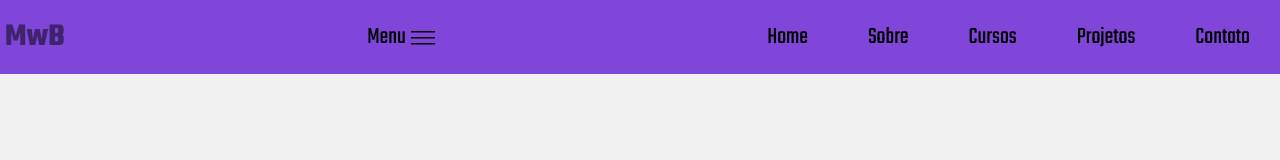
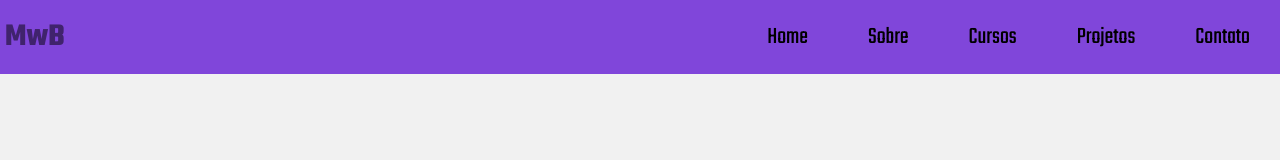
Before and after one commit to Marcio-Brust/Portfolio-new, a React (Vite) app: page / in a window 1280 px wide. Shown: the top 160 px of the page. Built offline with nearby package versions, Linux system fonts and the light colour scheme.

Commit message:
menumobile

```diff
--- a/src/Context/MenuContext/MenuContext.tsx
+++ b/src/Context/MenuContext/MenuContext.tsx
@@ -1,6 +1,7 @@
 import { ReactNode, useState } from "react";
 
 import { createContext } from "react";
+import useMedia from "../../Hooks/useMedia";
 
 type MenuContextTypes = {
   isVisible: boolean;
@@ -26,7 +27,6 @@ export const MenuContextProvider = ({ children }: MenuProps) => {
   function handleClick() {
     setIsVisible(!isVisible);
   }
-  console.log(isVisible);
 
   return (
     <MenuContext.Provider value={{ isVisible, handleClick }}>
--- /dev/null
+++ b/src/Hooks/useMedia.tsx
@@ -0,0 +1,21 @@
+import { useEffect, useState } from "react";
+
+const useMedia = (media: string) => {
+  const [match, setMatch] = useState<boolean | null>(null);
+
+  useEffect(() => {
+    function changeMatch() {
+      const { matches } = window.matchMedia(media);
+      setMatch(matches);
+    }
+    changeMatch();
+    window.addEventListener("resize", changeMatch);
+
+    return () => {
+      window.removeEventListener("resize", changeMatch);
+    };
+  }, [media]);
+
+  return match;
+};
+export default useMedia;
--- a/src/components/Header/ButtonMobile/Button.style.tsx
+++ b/src/components/Header/ButtonMobile/Button.style.tsx
@@ -6,8 +6,11 @@ export const ButtonStyle = styled.button`
   align-items: center;
   gap: 5px;
   border: none;
-  background: none;
+  margin-right: 20px;
+  border-radius: 5px;
+  background: ${({ theme }) => theme.colors.secundary};
   cursor: pointer;
   font-size: ${({ theme }) => theme.size.p.m};
   font-family: ${({ theme }) => theme.fontFamily.primary};
+  z-index: 100;
 `;
--- a/src/components/Header/ButtonMobile/ButtonMobile.tsx
+++ b/src/components/Header/ButtonMobile/ButtonMobile.tsx
@@ -2,6 +2,7 @@ import { VscMenu, VscChromeClose } from "react-icons/vsc";
 import { ButtonStyle } from "./Button.style";
 import { useContext, MouseEventHandler } from "react";
 import { MenuContext } from "../../../Context/MenuContext/MenuContext";
+import useMedia from "../../../Hooks/useMedia";
 
 type ButtonProps = {
   text: string;
@@ -10,9 +11,13 @@ type ButtonProps = {
 
 export const ButtonMobile = ({ text }: ButtonProps) => {
   const { handleClick, isVisible } = useContext(MenuContext);
+  const mobile = useMedia("(max-width: 50rem)");
 
   return (
-    <ButtonStyle onClick={handleClick}>
+    <ButtonStyle
+      style={{ display: mobile ? "flex" : "none" }}
+      onClick={handleClick}
+    >
       {text}
       {isVisible ? <VscChromeClose /> : <VscMenu />}
     </ButtonStyle>
--- a/src/components/Header/Link/Link.style.tsx
+++ b/src/components/Header/Link/Link.style.tsx
@@ -6,7 +6,7 @@ export const LinkStyle = styled.a`
   color: initial;
   padding: 20px 30px;
 
-  /*   &:hover {
+  &:hover {
     background: ${({ theme }) => theme.colors.secundary};
-  } */
+  }
 `;
--- a/src/components/Header/Link/Link.tsx
+++ b/src/components/Header/Link/Link.tsx
@@ -5,6 +5,8 @@ type LinkPorps = {
   text: string;
 };
 
+
+
 export const Link = ({ text, href }: LinkPorps) => {
   return <LinkStyle href={href}>{text}</LinkStyle>;
 };
--- a/src/components/Header/Nav/Nav.style.tsx
+++ b/src/components/Header/Nav/Nav.style.tsx
@@ -1,4 +1,4 @@
-import styled from "styled-components";
+import styled, { css } from "styled-components";
 
 export const NavStyle = styled.nav`
   display: flex;
@@ -6,6 +6,30 @@ export const NavStyle = styled.nav`
   font-size: ${({ theme }) => theme.size.p.m};
   font-family: ${({ theme }) => theme.fontFamily.primary};
   align-items: center;
+
+  ${(prop) =>
+    prop["aria-expanded"] &&
+    css`
+      position: absolute;
+      top: 0;
+      width: 150px;
+      background: ${({ theme }) => theme.colors.secundary};
+      right: 0;
+      border-radius: 5px;
+      text-align: center;
+      padding-top: 70px;
+      animation: showMenu 0.3s forwards;
+    `}
+
+  ${(prop) =>
+    prop["aria-expanded"] &&
+    css`
+      @keyframes showMenu {
+        from {
+          margin-right: -80px;
+        }
+      }
+    `}
 `;
 
 export const LiStyled = styled.li`
--- a/src/components/Header/Nav/Nav.tsx
+++ b/src/components/Header/Nav/Nav.tsx
@@ -1,15 +1,29 @@
 import { ReactNode, useContext } from "react";
 import { NavStyle } from "./Nav.style";
 import { MenuContext } from "../../../Context/MenuContext/MenuContext";
+import useMedia from "../../../Hooks/useMedia";
 
 type NavProps = {
   children: ReactNode;
+  style?: React.CSSProperties | undefined;
+  ["aria-expanded"]?: boolean | undefined;
 };
 
 export const Nav = ({ children }: NavProps) => {
+  const mobile = useMedia("(max-width: 50rem)");
+
   const { isVisible } = useContext(MenuContext);
 
-  return <NavStyle aria-expanded={isVisible}>{children}</NavStyle>;
+  return (
+    <NavStyle
+      style={{
+        display: !mobile ? "flex" : mobile && !isVisible ? "none" : "block",
+      }}
+      aria-expanded={mobile && isVisible}
+    >
+      {children}
+    </NavStyle>
+  );
 };
 
 export default Nav;
```
